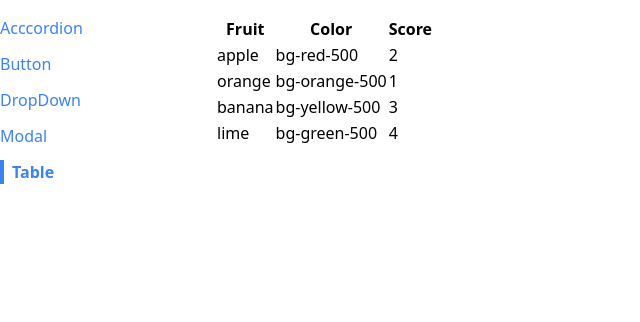
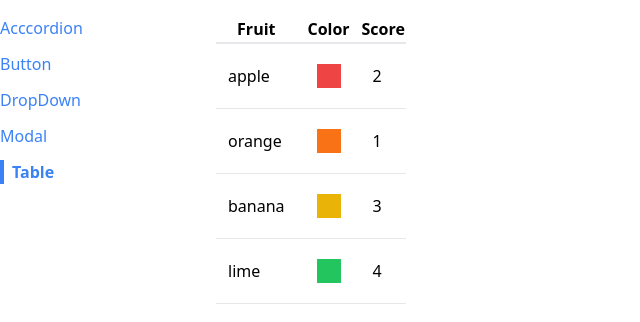
Before and after one commit to SivaSurender/Routing_Module, a React (Vite) app: page /table in a window 1280 px wide. Shown: the top 322 px of the page, without its empty margins (0-640 px from the left). Built offline with nearby package versions, Linux system fonts and the light colour scheme.

Commit message:
added code

```diff
--- a/src/UI/Table.jsx
+++ b/src/UI/Table.jsx
@@ -2,9 +2,9 @@
 
 function Table({ data }) {
   return (
-    <table>
+    <table className="table-auto border-spacing-2">
       <thead>
-        <tr>
+        <tr className="border-b-2">
           <th>Fruit</th>
           <th>Color</th>
           <th>Score</th>
@@ -13,10 +13,12 @@
       <tbody>
         {data.map((each, index) => {
           return (
-            <tr key={index}>
-              <td>{each.name}</td>
-              <td>{each.color}</td>
-              <td>{each.score}</td>
+            <tr className="border-b" key={index}>
+              <td className="p-3">{each.name}</td>
+              <td className="p-3">
+                <div className={`p-3 m-2 ${each.color}`}></div>
+              </td>
+              <td className="p-3">{each.score}</td>
             </tr>
           );
         })}
```
